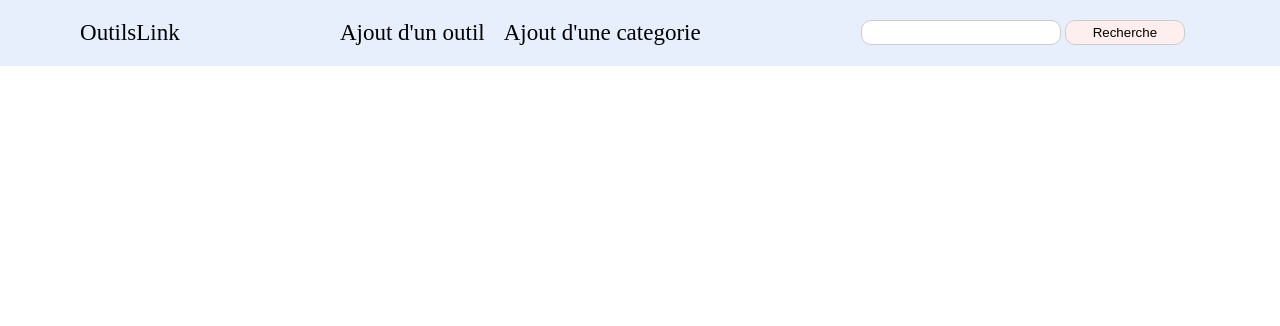
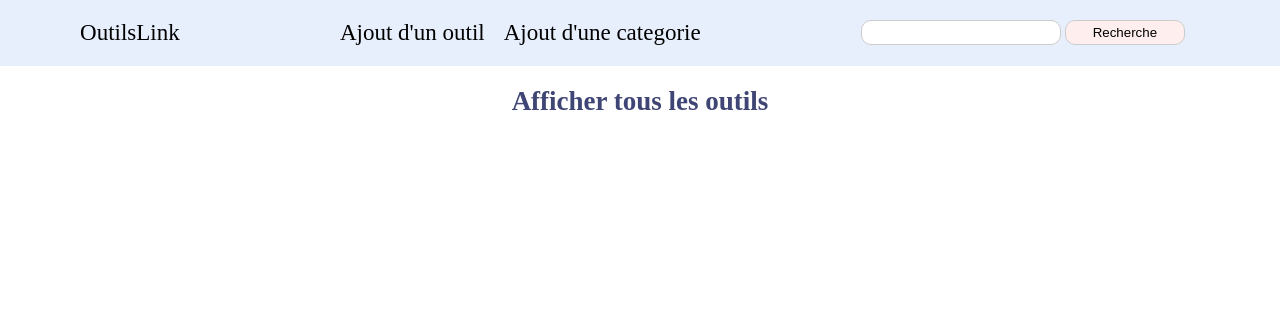
Before and after one commit to Tatiana-Juin/outilsLink, a PHP site: page /outilsLink/index.php in a window 1280 px wide. Shown: the top 326 px of the page. Run offline with PHP 8.4, Linux system fonts and the light colour scheme; data that the repository does not hold is empty.

Commit message:
Debut du style pour afficher tous les outils

```diff
--- a/ajoutOutil.php
+++ b/ajoutOutil.php
@@ -16,6 +16,7 @@
 
         if(!$verif){
             $erreur = "Veuillez remplir tous les champs";
+
             //tous est rempli
         }else{
 
--- a/index.php
+++ b/index.php
@@ -8,9 +8,11 @@
 
 ?>
 
-<main>
+<main class="afficheOutils ">
+        <!-- BOUCLE POUR AFFICHER TOUS LES OUTILS  -->
+         <h1 class="title-page">Afficher tous les outils </h1>
 
-    <?php foreach ($allOutils as $key => $allOutil){ ?>
+        <?php foreach ($allOutils as $key => $allOutil){ ?>
         <p><?= $allOutil['nom_outil'] ?> </p>
         <a href="<?=$allOutil['url_outil']?>" target="_blank"> Lien de <?= $allOutil['nom_outil'] ?></a>
         <p><?= $allOutil['nom_categorie'] ?></p>
```
